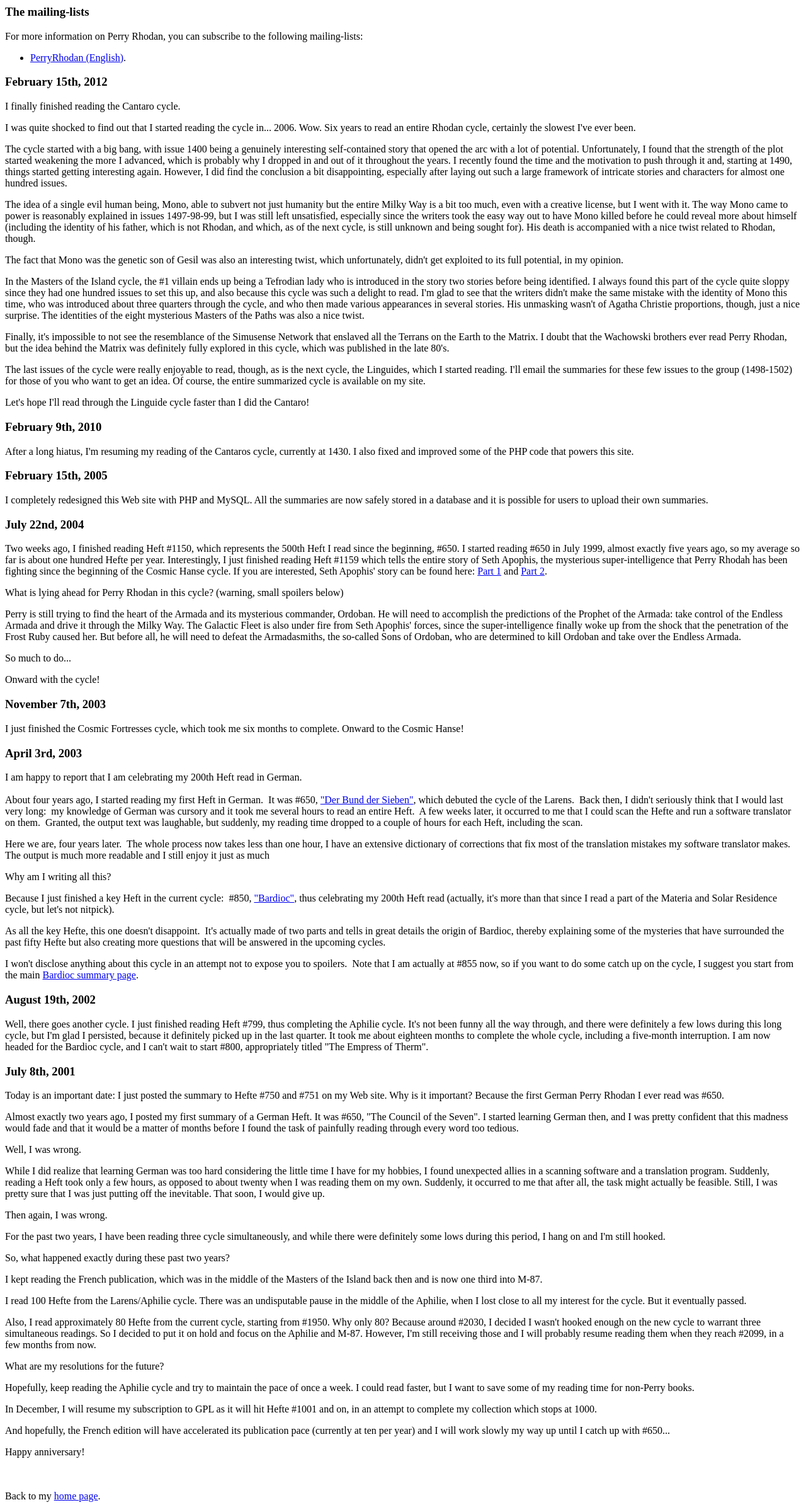
After one commit to cbeust/perry-php, a PHP site: page /news.html in a window 1280 px wide. The commit adds this page. Shown: the whole page at 63% size. Run offline with PHP 8.4, Linux system fonts and the light colour scheme.

Commit message:
Update for the Cantaro cycle

```diff
--- a/_common.php
+++ b/_common.php
@@ -116,6 +116,7 @@
 . "<body>\n"
 . cbLoginInfo()
 . "<h1 align='center'>" . $pageTitle . "</h1>"
+. "<h3 align='center'>" . "Maintained by <a href='mailto:cedric@beust.com'>C&eacute;dric Beust</a>" . "</h3>"
 . "\n"
 ;
 }
--- a/allCycles.php
+++ b/allCycles.php
@@ -120,6 +120,6 @@
 ;
 
 
-include "../news.html";
+include "news.html";
 
 ?>
--- /dev/null
+++ b/news.html
@@ -0,0 +1,226 @@
+<h3>
+The mailing-lists</h3>
+
+For more information on Perry Rhodan, you can subscribe to the following
+mailing-lists:
+<p>
+<ul>
+<li><a href="http://yahoogroups.com/group/perryrhodan2">PerryRhodan (English)</a>.
+</ul>
+<p>
+
+<h3>
+February 15th, 2012
+</h3>
+
+I finally finished reading the Cantaro cycle.
+
+<p>
+
+I was quite shocked to find out that I started reading the cycle in... 2006. Wow. Six years to read an entire Rhodan cycle, certainly the slowest I've ever been.
+
+
+<p>
+
+The cycle started with a big bang, with issue 1400 being a genuinely interesting self-contained story that opened the arc with a lot of potential. Unfortunately, I found that the strength of the plot started weakening the more I advanced, which is probably why I dropped in and out of it throughout the years. I recently found the time and the motivation to push through it and, starting at 1490, things started getting interesting again. However, I did find the conclusion a bit disappointing, especially after laying out such a large framework of intricate stories and characters for almost one hundred issues.
+
+
+<p>
+
+The idea of a single evil human being, Mono, able to subvert not just humanity but the entire Milky Way is a bit too much, even with a creative license, but I went with it. The way Mono came to power is reasonably explained in issues 1497-98-99, but I was still left unsatisfied, especially since the writers took the easy way out to have Mono killed before he could reveal more about himself (including the identity of his father, which is not Rhodan, and which, as of the next cycle, is still unknown and being sought for). His death is accompanied with a nice twist related to Rhodan, though.
+
+
+<p>
+
+The fact that Mono was the genetic son of Gesil was also an interesting twist, which unfortunately, didn't get exploited to its full potential, in my opinion.
+
+
+<p>
+
+In the Masters of the Island cycle, the #1 villain ends up being a Tefrodian lady who is introduced in the story two stories before being identified. I always found this part of the cycle quite sloppy since they had one hundred issues to set this up, and also because this cycle was such a delight to read. I'm glad to see that the writers didn't make the same mistake with the identity of Mono this time, who was introduced about three quarters through the cycle, and who then made various appearances in several stories. His unmasking wasn't of Agatha Christie proportions, though, just a nice surprise. The identities of the eight mysterious Masters of the Paths was also a nice twist.
+
+
+<p>
+
+Finally, it's impossible to not see the resemblance of the Simusense Network that enslaved all the Terrans on the Earth to the Matrix. I doubt that the Wachowski brothers ever read Perry Rhodan, but the idea behind the Matrix was definitely fully explored in this cycle, which was published in the late 80's.
+
+
+<p>
+
+The last issues of the cycle were really enjoyable to read, though, as is the next cycle, the Linguides, which I started reading. I'll email the summaries for these few issues to the group (1498-1502) for those of you who want to get an idea. Of course, the entire summarized cycle is available on my site.
+
+
+<p>
+
+Let's hope I'll read through the Linguide cycle faster than I did the Cantaro!
+
+<h3>
+February 9th, 2010
+</h3>
+After a long hiatus, I'm resuming my reading of the Cantaros cycle,
+currently at 1430. I also fixed and improved some of the PHP code
+that powers this site.
+
+
+<h3>
+February 15th, 2005
+</h3>
+I completely redesigned this Web site with PHP and MySQL.  All the summaries
+are now safely stored in a database and it is possible for users to upload
+their own summaries.
+
+
+<h3>
+July 22nd, 2004
+</h3>
+Two weeks ago, I finished reading Heft #1150, which represents the 500th Heft I
+read since the beginning, #650. I started reading #650 in July 1999, almost
+exactly five years ago, so my average so far is about one hundred Hefte per
+year. Interestingly, I just finished reading Heft #1159 which tells the entire
+story of Seth Apophis, the mysterious super-intelligence that Perry Rhodah has
+been fighting since the beginning of the Cosmic Hanse cycle. If you are
+interested, Seth Apophis' story can be found here:  <a href="http://beust.com/cedric/perry/endless-armada/1158.html">
+Part 1</a> and <a href="http://beust.com/cedric/perry/endless-armada/1159.html">
+Part 2</a>.
+ <p>
+
+What is lying ahead for Perry Rhodan in this cycle? (warning, small spoilers
+below)
+<p>
+Perry is still trying to find the heart of the Armada and its mysterious
+commander, Ordoban. He will need to accomplish the predictions of the Prophet of
+the Armada: take control of the Endless Armada and drive it through the Milky
+Way. The Galactic Fleet is also under fire from Seth Apophis' forces, since the
+super-intelligence finally woke up from the shock that the penetration of the
+Frost Ruby caused her. But before all, he will need to defeat the Armadasmiths,
+the so-called Sons of Ordoban, who are determined to kill Ordoban and take over
+the Endless Armada.
+<p>
+So much to do...
+ <p>
+Onward with the cycle!
+<h3>
+November 7th, 2003
+</h3>
+I just finished the Cosmic Fortresses cycle, which took me six months to
+complete. Onward to the Cosmic Hanse!
+<br>
+
+<h3>
+April 3rd, 2003</h3>
+<p>I am happy to report that I am celebrating my 200th Heft read in German.<br>
+
+<br>
+About four years ago, I started reading my first Heft in German.&nbsp; It was
+#650,
+<a href="http://beust.com/cedric/perry/larens/650.html">&quot;Der Bund der Sieben&quot;</a>,
+which debuted the cycle of the Larens.&nbsp; Back then, I didn't seriously think
+that I would last very long:&nbsp; my knowledge of German was cursory and it
+took me several hours to read an entire Heft.&nbsp; A few weeks later, it
+occurred to me that I could scan the Hefte and run a software translator on
+them.&nbsp; Granted, the output text was laughable, but suddenly, my reading
+time dropped to a couple of hours for each Heft, including the scan.</span></p>
+<p>Here we are, four years later.&nbsp; The whole
+process now takes less than one hour, I have an extensive dictionary of
+corrections that fix most of the translation mistakes my software translator
+makes.&nbsp; The output is much more readable and I still enjoy it just as much</p>
+
+<p>Why am I writing all this?</p>
+<p>Because I just finished a key Heft in the current
+cycle:&nbsp; #850, <a href="http://beust.com/cedric/perry/bardioc/850.html">
+&quot;Bardioc&quot;</a>, thus celebrating my 200th Heft read (actually, it's more than
+that since I read a part of the Materia and Solar Residence cycle, but let's not
+nitpick).</p>
+<p>As all the key Hefte, this one doesn't disappoint.&nbsp;
+It's actually made of two parts and tells in great details the origin of
+Bardioc, thereby explaining some of the mysteries that have surrounded the past
+fifty Hefte but also creating more questions that will be answered in the
+upcoming cycles.</p>
+<p>I won't disclose anything about this cycle in an
+attempt not to expose you to spoilers.&nbsp; Note that I am actually at #855
+now, so if you want to do some catch up on the cycle, I suggest you start from
+the main <a href="http://beust.com/cedric/perry/bardioc">Bardioc summary page</a>.</p>
+
+<h3>
+August 19th, 2002
+</h3>
+<p>
+Well, there goes another cycle. I just finished reading Heft #799, thus
+completing the Aphilie cycle. It's not been funny all the way through, and there
+were definitely a few lows during this long cycle, but I'm glad I persisted,
+because it definitely picked up in the last quarter. It took me about eighteen
+months to complete the whole cycle, including a five-month interruption. I am
+now headed for the Bardioc cycle, and I can't wait to start #800, appropriately
+titled &quot;The Empress of Therm&quot;.
+<p>
+<h3>
+July 8th, 2001
+</h3>
+<p>
+Today is an important date: I just posted the summary to Hefte #750 and #751 on
+my Web site. Why is it important? Because the first German Perry Rhodan I ever
+read was #650.
+<p>
+Almost exactly two years ago, I posted my first summary of a German Heft. It was
+#650, &quot;The Council of the Seven&quot;. I started learning German then, and I was
+pretty confident that this madness would fade and that it would be a matter of
+months before I found the task of painfully reading through every word too
+tedious.
+<p>
+Well, I was wrong.
+<p>
+While I did realize that learning German was too hard considering the little
+time I have for my hobbies, I found unexpected allies in a scanning software and
+a translation program. Suddenly, reading a Heft took only a few hours, as
+opposed to about twenty when I was reading them on my own. Suddenly, it occurred
+to me that after all, the task might actually be feasible. Still, I was pretty
+sure that I was just putting off the inevitable. That soon, I would give up.
+
+<p>
+Then again, I was wrong.
+<p>
+For the past two years, I have been reading three cycle simultaneously, and while there
+were definitely some lows during this period, I hang on and I'm still hooked.
+<p>
+So, what happened exactly during these past two years?
+<p>
+I kept reading the French publication, which was in the middle of the Masters of
+the Island back then and is now one third into M-87.
+<p>
+I read 100 Hefte from the Larens/Aphilie cycle. There was an undisputable pause
+in the middle of the Aphilie, when I lost close to all my interest for the
+cycle. But it eventually passed.
+<p>
+Also, I read approximately 80 Hefte from the current cycle, starting from #1950.
+Why only 80? Because around #2030, I decided I wasn't hooked enough on the new
+cycle to warrant three simultaneous readings. So I decided to put it on hold and
+focus on the Aphilie and M-87. However, I'm still receiving those and I will
+probably resume reading them when they reach #2099, in a few months from now.
+<p>
+What are my resolutions for the future?
+<p>
+Hopefully, keep reading the Aphilie cycle and try to maintain the pace of once a
+week. I could read faster, but I want to save some of my reading time for
+non-Perry books.
+<p>
+
+In December, I will resume my subscription to GPL as it will hit Hefte #1001 and
+on, in an attempt to complete my collection which stops at 1000.
+<p>
+And hopefully, the French edition will have accelerated its publication pace
+(currently at ten per year) and I will work slowly my way up until I catch up
+with #650...
+<p>
+Happy anniversary!
+<p>
+
+<br>
+
+
+
+<br>
+Back to my <a href="..">home page</a>.
+<br>
+</body>
+
+</html>
```
